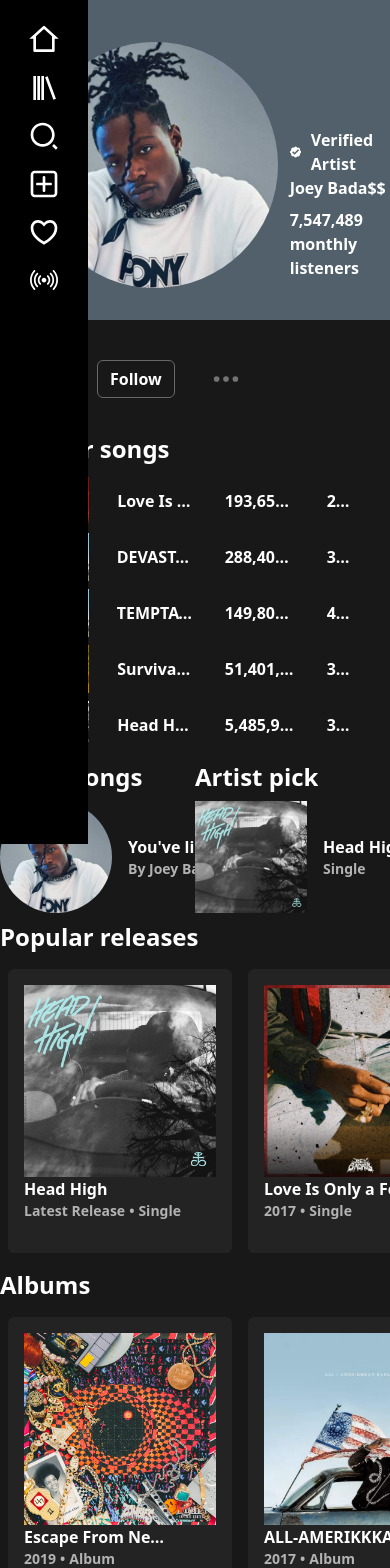
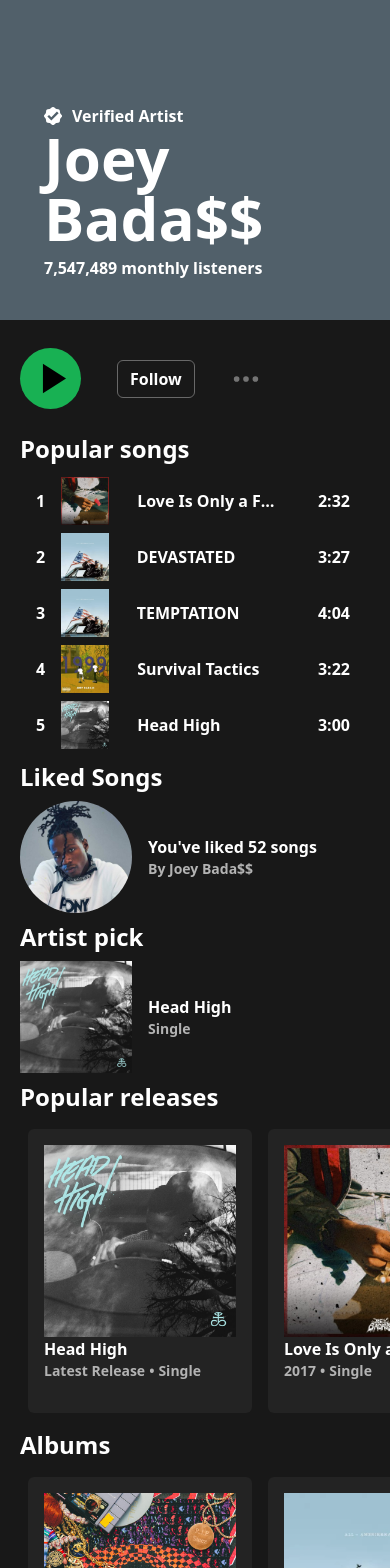
Before and after one commit to Nafis-Anjoom/TailwindDemo, a React (Create React App) app in the folder tailwind_demo/: page / in a window 390 px wide. Shown: the top 1568 px of the page. Built offline with nearby package versions, Linux system fonts and the light colour scheme.

Commit message:
improve responsiveness across all breakpoints

```diff
--- a/tailwind_demo/src/components/banner.jsx
+++ b/tailwind_demo/src/components/banner.jsx
@@ -5,12 +5,12 @@
     return(
         <div className="flex bg-cover bg-center h-80 align-baseline bg-[#51606A]">
             <div className="flex pl-8 pb-8 self-end">
-                <div className="items-center sm:h-48 sm:w-48 xl:h-56 xl:w-56">
+                <div className="hidden sm:inline-block items-center sm:h-48 sm:w-48 xl:h-56 xl:w-56">
                     <img src={joey} className="object-cover rounded-full h-full w-full"/>
                 </div>
                 <div className="self-end ml-3">
                     <div className="flex items-center"><GoVerified size={18} /><span className="px-2.5">Verified Artist</span></div>
-                    <div className="sm:text-6xl md:text-7xl lg:text-8xl font-extrabold shrink">Joey Bada$$</div>
+                    <div className="text-6xl md:text-7xl lg:text-8xl font-extrabold shrink">Joey Bada$$</div>
                     <div className="my-2">7,547,489 monthly listeners</div>
                 </div>
             </div>
--- a/tailwind_demo/src/components/body.jsx
+++ b/tailwind_demo/src/components/body.jsx
@@ -66,8 +66,11 @@
     ];
 
     return (
-        <div className="sm:pl-28 lg:pl-56">
+        <>
+            <div className="sm:pl-20 lg:pl-52">
                 <Banner />
+            </div>
+            <div className="pl-5 pb-10 sm:pl-28 lg:pl-56">
                 <div className="flex items-center mt-7">
                     <button className="bg-[#18b153] p-3 rounded-full text-center mr-9 hover:bg-[#21df6a]">
                         <div>
@@ -79,9 +82,9 @@
                     <button className="border-[1.5px] border-[#686868] py-1.5 px-3 rounded-md font-semibold mr-9 hover:border-white">Follow</button>
                     <button className="opacity-40 hover:opacity-100"><BsThreeDots size={30} /></button>
                 </div>
-            <div className="md:flex md:flex-col 2xl:flex-row mt-4">
+                <div className="flex flex-col 2xl:flex-row mt-4">
                     <PopularSongs />
-                <div className="flex w-full 2xl:flex-col 2xl:w-[40%]">
+                    <div className="flex flex-col md:flex-row 2xl:flex-col 2xl:w-[40%] w-full">
                         <div className="w-1/2 2xl:w-auto">
                             <div className="text-2xl font-bold py-2">Liked Songs</div>
                             <div className="flex">
@@ -121,7 +124,7 @@
                 <div className="flex overflow-y-auto">
                     {albums.map((album) => <Release {...album} type="Album" />)}
                 </div>
-
             </div>
+        </>
     );
 }
--- a/tailwind_demo/src/components/release.jsx
+++ b/tailwind_demo/src/components/release.jsx
@@ -1,6 +1,6 @@
 export default function Release(props) {
     return (
-        <div className="bg-[#232323] p-4 pb-8 w-fit h-fit m-2 hover:bg-[#383838] rounded-md">
+        <div className="bg-[#232323] p-4 pb-8 w-fit h-fit m-2 hover:bg-[#383838] rounded-md hover:cursor-pointer">
             <div className="h-48 w-48">
                 <img src={props.cover} alt="" className="h-full w-full"/>
             </div>
--- a/tailwind_demo/src/components/sidebar.jsx
+++ b/tailwind_demo/src/components/sidebar.jsx
@@ -6,8 +6,8 @@
 
 export default function Sidebar() {
     return (
-        <div className="sidebar fixed top-0 left-0 h-screen m-0 flex flex-col bg-black text-white lg:w-fit">
-            <div className="mt-4 lg:inline-block">
+        <div className="hidden sidebar fixed top-0 left-0 h-screen m-0 sm:flex flex-col bg-black text-white lg:w-fit">
+            <div className="mt-4">
                     <IconContext.Provider value={{size: 32}}>
                         <div>
                             <RiHome2Line />
--- a/tailwind_demo/src/components/track.jsx
+++ b/tailwind_demo/src/components/track.jsx
@@ -4,7 +4,7 @@
             <div className="track-num">{props.index}</div>
             <img className="h-14 mr-3 py-1" src={props.cover} alt={props.album}/>
             <div className="w-60">{props.name}</div>
-            <div className="w-56">{props.listens}</div>
+            <div className="w-56 hidden sm:inline-block">{props.listens}</div>
             <div className="w-24 text-right">{props.duration}</div>
         </div>
     );
```
Lines whose indentation alone changed are shown as unchanged.
